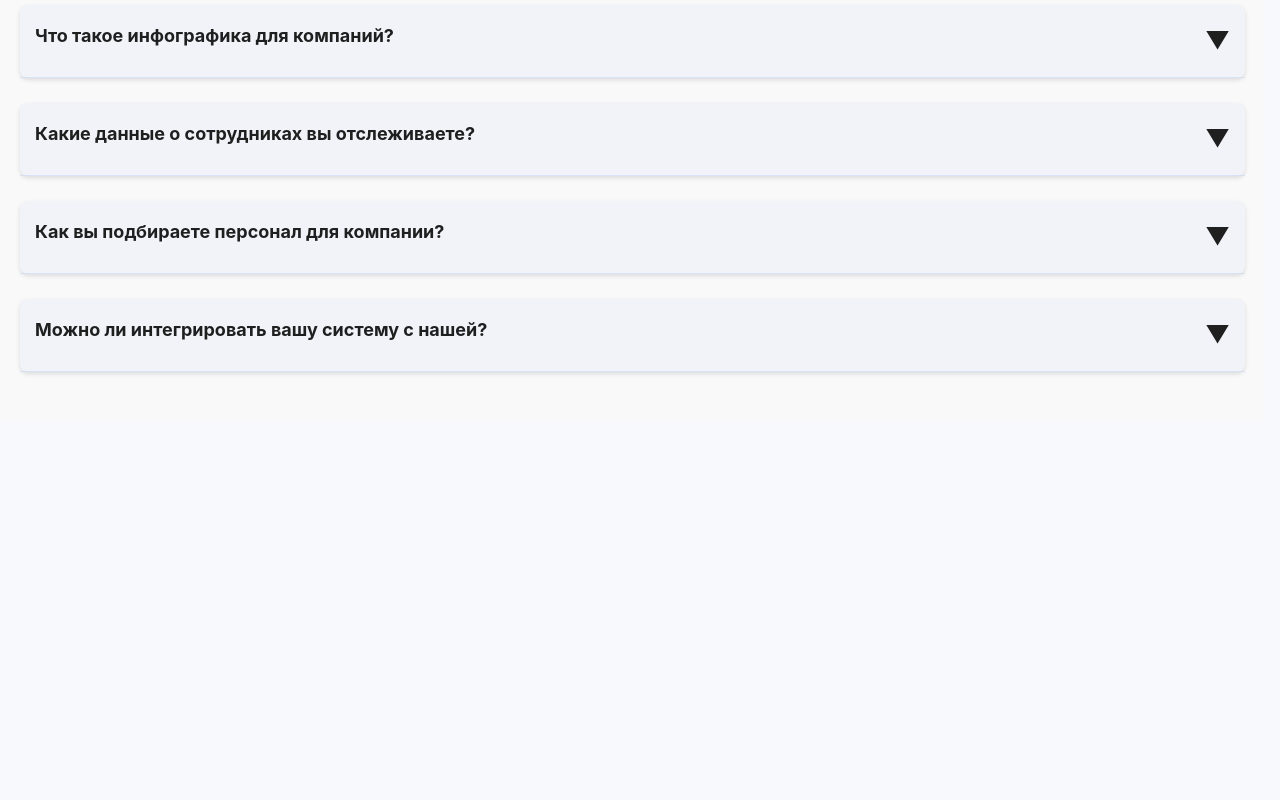
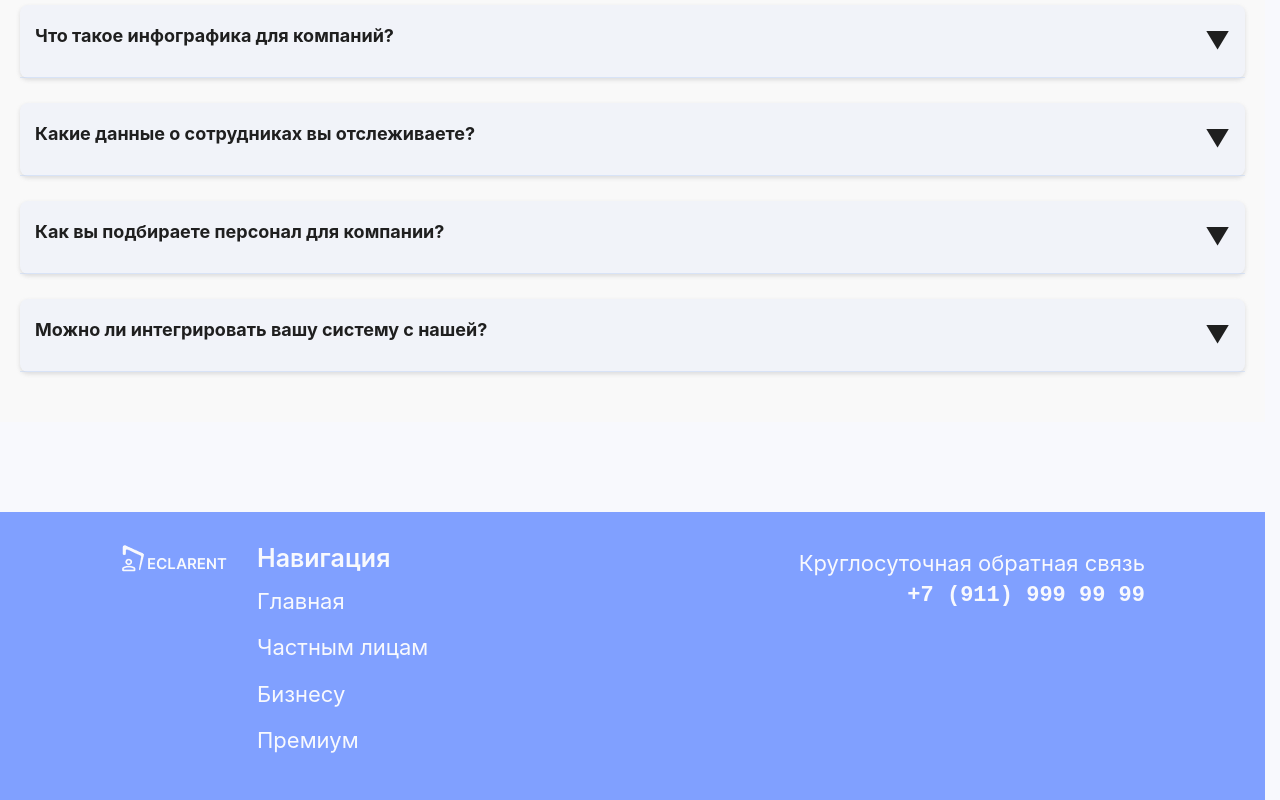
Before and after one commit to fisenkoelena/site, a plain HTML site: page index.html in a window 1280 px wide. Shown: the part 2718-3518 px from the top of the page. Before the commit the page ends 3140 px from the top, so only its background shows below. Drawn offline with Linux system fonts and the light colour scheme.

Commit message:
Добавлен блок 6

```diff
--- a/index.html
+++ b/index.html
@@ -226,6 +226,26 @@
         </script>
 
     </main>
+    <footer>
+        <div class="footer-container">
+            <div class="logo">
+                <img src="images/logo2.png" alt="Logo">
+            </div>
+            <div class="navigation">
+                <p class="nav-title">Навигация</p>
+                <ul>
+                    <li><a href="#">Главная</a></li>
+                    <li><a href="#">Частным лицам</a></li>
+                    <li><a href="#">Бизнесу</a></li>
+                    <li><a href="#">Премиум</a></li>
+                </ul>
+            </div>
+            <div class="contact">
+                <p>Круглосуточная обратная связь</p>
+                <p class="phone">+7 (911) 999 99 99</p>
+            </div>
+        </div>
+    </footer>
 </body>
 
 </html>
--- a/style.css
+++ b/style.css
@@ -684,6 +684,72 @@ input[type="email"] {
   display: block;
 }
 
+footer {
+  background-color: var(--Main-Secondary);
+  padding: 32px 120px 32px 120px;
+  margin-top: 90px;
+  box-sizing: border-box;
+}
+
+.footer-container {
+  display: flex;
+  justify-content: space-between;
+  align-items: flex-start;
+  height: 100%;
+}
+
+.logo img {
+  max-height: 40px;
+  margin-right: 30px;
+}
+
+.navigation {
+  text-align: left;
+  margin-right: auto;
+}
+
+.nav-title {
+  color: var(--Main-Primary-2);
+  font-size: 25px;
+  font-style: normal;
+  font-weight: 600;
+  line-height: 28px;
+  margin-bottom: 10px;
+}
+
+.navigation ul {
+  list-style: none;
+  margin: 0;
+  padding: 0;
+}
+
+.navigation li {
+  margin-bottom: 8px;
+}
+
+.navigation a {
+  color: var(--Main-Primary-2);
+  text-decoration: none;
+}
+
+.contact {
+  text-align: right;
+}
+
+.contact p {
+  color: var(--Main-Primary-2);
+  margin: 0;
+}
+
+.phone {
+  font-size: 22px;
+  font-style: normal;
+  font-weight: 600;
+  line-height: 28px;
+  font-family: monospace;
+  margin-top: 5px;
+}
+
 .faq-item.open .faq-arrow {
   transform: rotate(180deg);
 }
```
Also changed, not shown: images/logo2.png (added).
